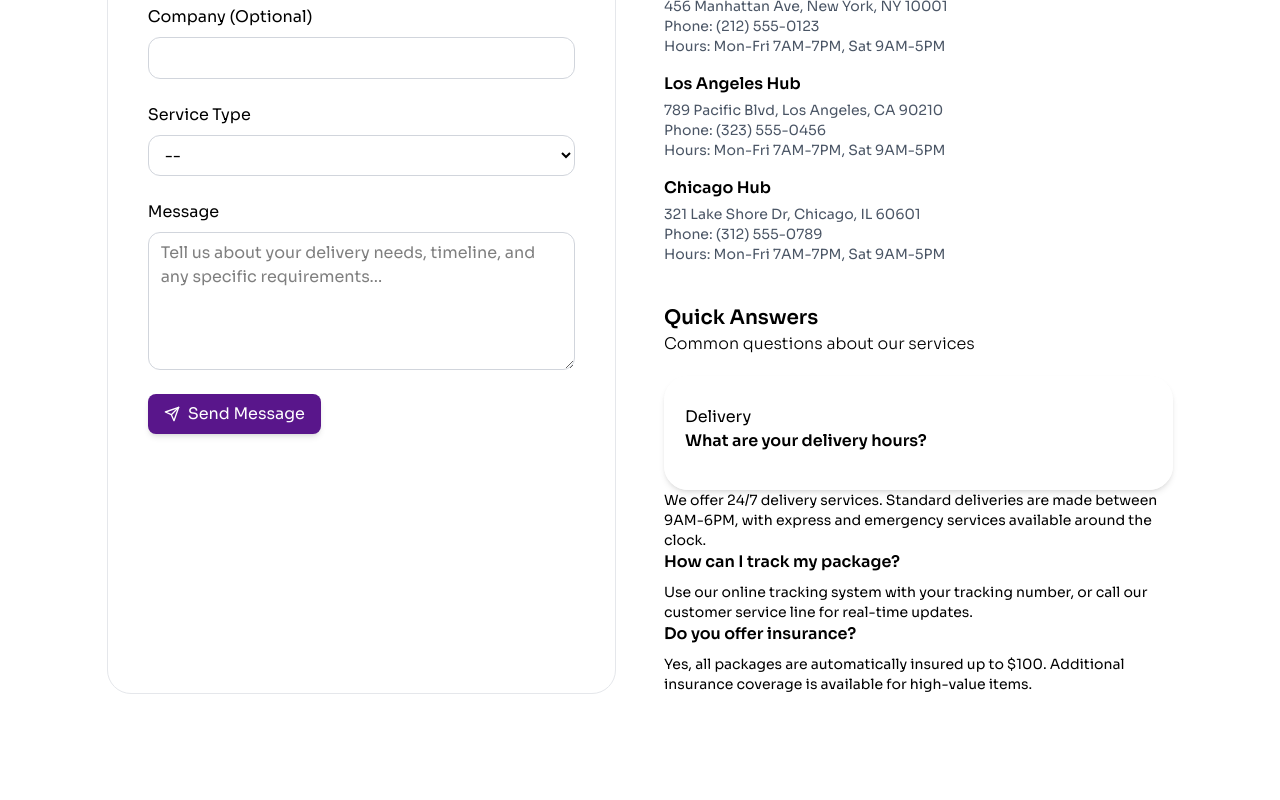
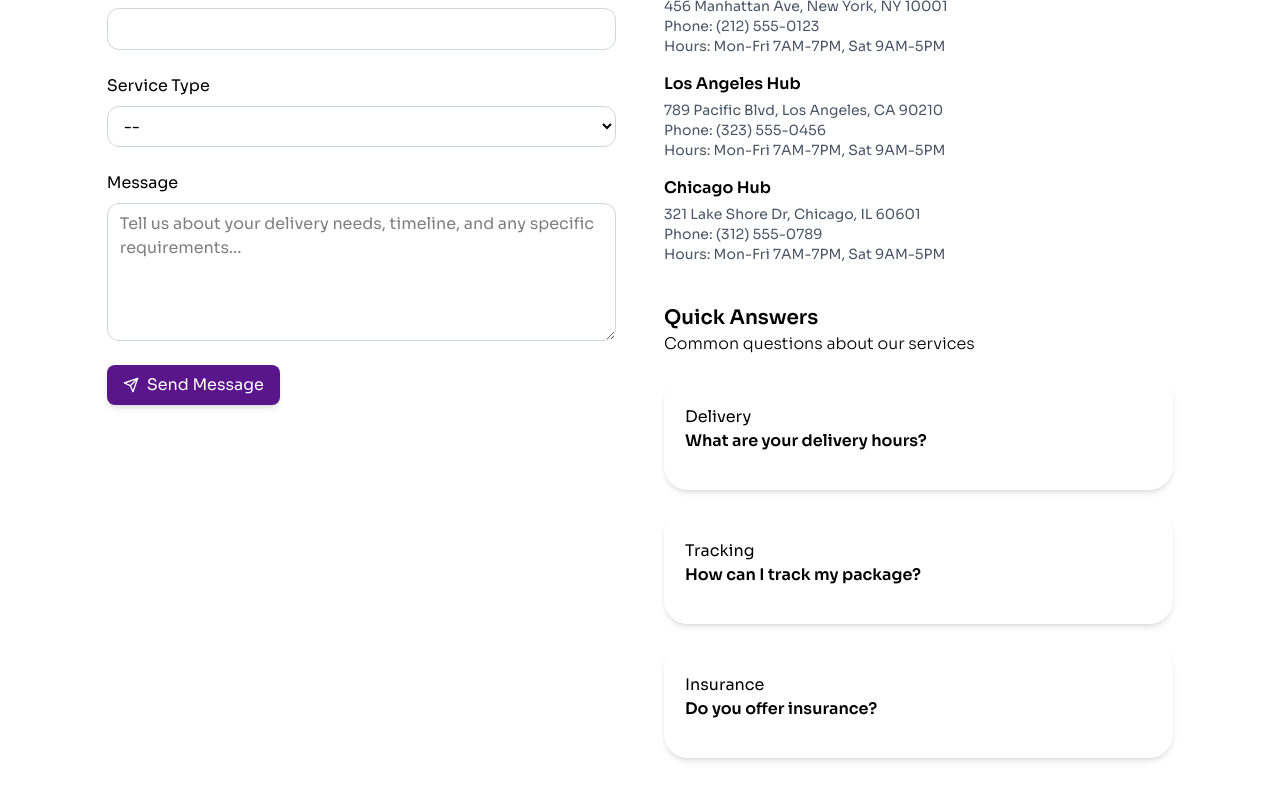
Before and after one commit to obeespace/courier, a Next.js app: page /contact in a window 1280 px wide. Shown: the part 1462-2262 px from the top of the page. Before the commit the page ends 2236 px from the top, so only its background shows below. Built offline with nearby package versions, Linux system fonts and the light colour scheme.

Commit message:
contact page updates

```diff
--- a/app/contact/page.js
+++ b/app/contact/page.js
@@ -12,6 +12,10 @@ import Link from "next/link";
 const images = [contact1, contact2, contact3];
 
 const ContactPage = () => {
+  const [toggle, setToggle] = useState(false);
+  const handletoggle = () => {
+    setToggle(!toggle);
+  };
   const [current, setCurrent] = useState(0);
   useEffect(() => {
     const interval = setInterval(() => {
@@ -117,7 +121,7 @@ const ContactPage = () => {
         <div className="container ">
           <div className="grid grid-cols-1 lg:grid-cols-2 gap-12">
             {/* Contact Form */}
-            <div className="border border-gray-200 rounded-3xl px-10 py-7">
+            <div className="">
               <div className="space-y-4 mb-8">
                 <h2 className="text-3xl font-bold">Send Us a Message</h2>
                 <p className="text-muted-foreground">
@@ -155,19 +159,13 @@ const ContactPage = () => {
                         <div className="space-y-2 flex flex-col">
                           <label htmlFor="firstName">First Name</label>
                           <div className="rounded-xl px-3 py-2 border border-gray-300">
-                            <input
-
-                              className="flex-1 outline-none"
-                            />
+                            <input className="flex-1 outline-none" />
                           </div>
                         </div>
                         <div className="space-y-2 flex flex-col">
                           <label htmlFor="">Last Name</label>
                           <div className="rounded-xl px-3 py-2 border border-gray-300">
-                            <input
-
-                              className="flex-1 outline-none"
-                            />
+                            <input className="flex-1 outline-none" />
                           </div>
                         </div>
                       </div>
@@ -175,30 +173,21 @@ const ContactPage = () => {
                       <div className="space-y-2 flex flex-col">
                         <label htmlFor="">Email</label>
                         <div className="rounded-xl px-3 py-2 border border-gray-300">
-                            <input
-
-                              className="flex-1 outline-none"
-                            />
+                          <input className="flex-1 outline-none" />
                         </div>
                       </div>
 
                       <div className="space-y-2 flex flex-col">
                         <label htmlFor="firstName">Phone Number</label>
                         <div className="rounded-xl px-3 py-2 border border-gray-300">
-                            <input
-
-                              className="flex-1 outline-none"
-                            />
+                          <input className="flex-1 outline-none" />
                         </div>
                       </div>
 
                       <div className="space-y-2 flex flex-col">
                         <label htmlFor="firstName">Company (Optional)</label>
                         <div className="rounded-xl px-3 py-2 border border-gray-300">
-                            <input
-
-                              className="flex-1 outline-none"
-                            />
+                          <input className="flex-1 outline-none" />
                         </div>
                       </div>
 
@@ -229,7 +218,10 @@ const ContactPage = () => {
                         />
                       </div>
 
-                      <button type="submit" className="w-fit flex gap-2 items-center rounded-lg py-2 px-4 bg-purple-900 shadow-md text-white">
+                      <button
+                        type="submit"
+                        className="w-fit flex gap-2 items-center rounded-lg py-2 px-4 bg-purple-900 shadow-md text-white"
+                      >
                         <FiSend className="h-4 w-4" />
                         Send Message
                       </button>
@@ -265,10 +257,12 @@ const ContactPage = () => {
               </div>
 
               {/* Service Centers */}
-              <div>
+              <div className="">
                 <div className="my-6">
                   <p className="text-xl font-semibold">Service Centers</p>
-                  <p className="font-light">Find a SwiftCourier location near you</p>
+                  <p className="font-light">
+                    Find a SwiftCourier location near you
+                  </p>
                 </div>
                 <div className="space-y-4">
                   <div className="">
@@ -310,40 +304,52 @@ const ContactPage = () => {
               <div className="mt-10">
                 <div>
                   <p className="text-xl font-semibold">Quick Answers</p>
-                  <p className="font-light">Common questions about our services</p>
+                  <p className="font-light">
+                    Common questions about our services
+                  </p>
                 </div>
                 <div className="mt-5">
                   <div>
-                    <div className="py-7 px-5 shadow-md  border border-white rounded-3xl"><p>Delivery</p><h4 className="font-semibold mb-2 ">
+                    <div onClick={handletoggle} className="py-7 px-5 shadow-md border border-white rounded-3xl">
+                      <p>Delivery</p>
+                      <h4 className="font-semibold mb-2 ">
                         What are your delivery hours?
-                    </h4></div>
-                    <p className="text-sm text-muted-foreground">
+                      </h4>
+                    </div>
+                    {toggle && <p className="text-sm py-4 px-5">
                       We offer 24/7 delivery services. Standard deliveries are
                       made between 9AM-6PM, with express and emergency services
                       available around the clock.
-                    </p>
+                    </p>}
                   </div>
 
                   <div>
-                    <h4 className="font-semibold mb-2">
+                    <div onClick={handletoggle} className="mt-5 py-7 px-5 shadow-md border border-white rounded-3xl">
+                      <p>Tracking</p>
+                      <h4 className="font-semibold mb-2 ">
                         How can I track my package?
                       </h4>
-                    <p className="text-sm text-muted-foreground">
+                    </div>
+                    {toggle && <p className="text-sm py-4 px-5">
                       Use our online tracking system with your tracking number,
                       or call our customer service line for real-time updates.
-                    </p>
+                    </p>}
                   </div>
 
                   <div>
-                    <h4 className="font-semibold mb-2">
+                    <div onClick={handletoggle} className="mt-5 py-7 px-5 shadow-md border border-white rounded-3xl">
+                      <p>Insurance</p>
+                      <h4 className="font-semibold mb-2 ">
                         Do you offer insurance?
                       </h4>
-                    <p className="text-sm text-muted-foreground">
+                    </div>
+                    {toggle && <p className="text-sm py-4 px-5">
                       Yes, all packages are automatically insured up to $100.
                       Additional insurance coverage is available for high-value
                       items.
-                    </p>
+                    </p>}
                   </div>
+
                 </div>
               </div>
             </div>
```
Lines whose indentation alone changed are shown as unchanged.
